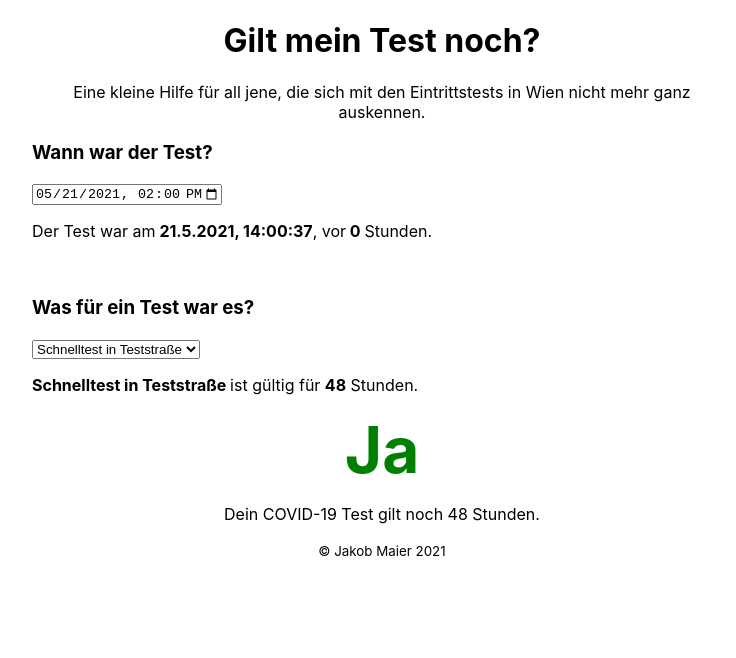
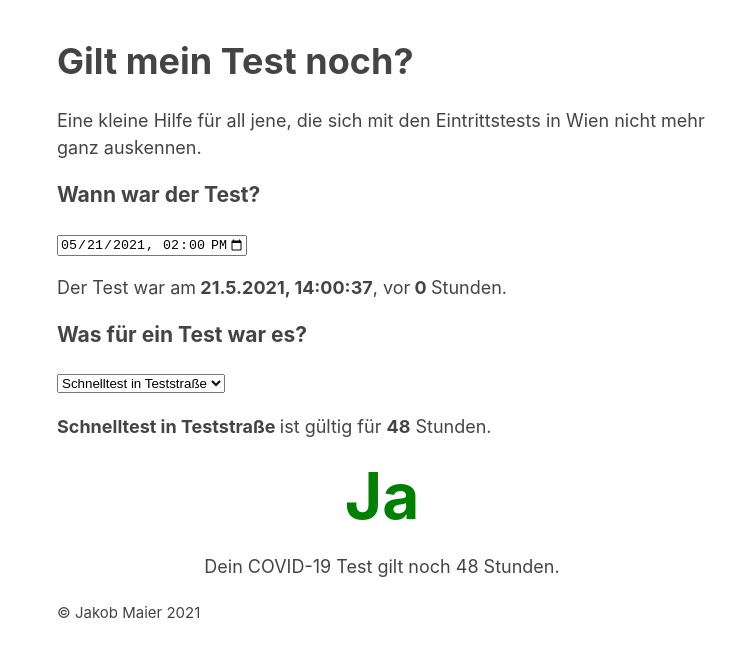
Before and after one commit to gue-ni/gilt-mein-test, a React (Create React App) app: page / in a window 1280 px wide. Shown: the top 658 px of the page, without its empty margins (258-994 px from the left). Built offline with nearby package versions, Linux system fonts and the light colour scheme.

Commit message:
added minimal css

```diff
--- a/public/sw.js
+++ b/public/sw.js
@@ -11,7 +11,7 @@
  limitations under the License.
  */
 
-const PRECACHE = "precache-v6";
+const PRECACHE = "precache-v7";
 const RUNTIME = "runtime";
 
 // A list of local resources we always want to be cached.
--- a/src/App.css
+++ /dev/null
@@ -1,9 +0,0 @@
-.App {
-    text-align: center;
-    max-width: 700px;
-    margin: 0 auto;
-}
-
-h2 {
-    color: lightgray;
-}
--- a/src/App.js
+++ b/src/App.js
@@ -1,4 +1,3 @@
-import "./App.css";
 import Test from "./components/Test";
 
 function App() {
--- a/src/components/Test.css
+++ /dev/null
@@ -1,3 +0,0 @@
-.Test {
-    text-align: left;
-}
--- a/src/components/Test.js
+++ b/src/components/Test.js
@@ -1,6 +1,5 @@
 import React, { useState } from "react";
 import Status from "./Status";
-import "./Test.css";
 
 function Test() {
     const tests = [
@@ -94,8 +93,6 @@ function Test() {
                 </p>
             </div>
 
-            <br />
-
             <div>
                 <h3>Was für ein Test war es?</h3>
                 <select id="testType" onChange={(event) => typeInput(event)} defaultValue={storedIndex || 0}>
--- a/src/index.css
+++ b/src/index.css
@@ -1,11 +1,29 @@
 body {
-    margin: 10px;
-    font-family: -apple-system, BlinkMacSystemFont, "Segoe UI", "Roboto", "Oxygen", "Ubuntu", "Cantarell", "Fira Sans",
-        "Droid Sans", "Helvetica Neue", sans-serif;
-    -webkit-font-smoothing: antialiased;
-    -moz-osx-font-smoothing: grayscale;
+    max-width: 650px;
+    margin: 40px auto;
+    padding: 0 10px;
+    font: 18px/1.5 -apple-system, BlinkMacSystemFont, "Segoe UI", Roboto, "Helvetica Neue", Arial, "Noto Sans",
+        sans-serif, "Apple Color Emoji", "Segoe UI Emoji", "Segoe UI Symbol", "Noto Color Emoji";
+    color: #444;
 }
 
-code {
-    font-family: source-code-pro, Menlo, Monaco, Consolas, "Courier New", monospace;
+h1,
+h2,
+h3 {
+    line-height: 1.2;
 }
+
+@media (prefers-color-scheme: dark) {
+    body {
+        color: #ccc;
+        background: black;
+    }
+
+    a:link {
+        color: #5bf;
+    }
+
+    a:visited {
+        color: #ccf;
+    }
+}
```
